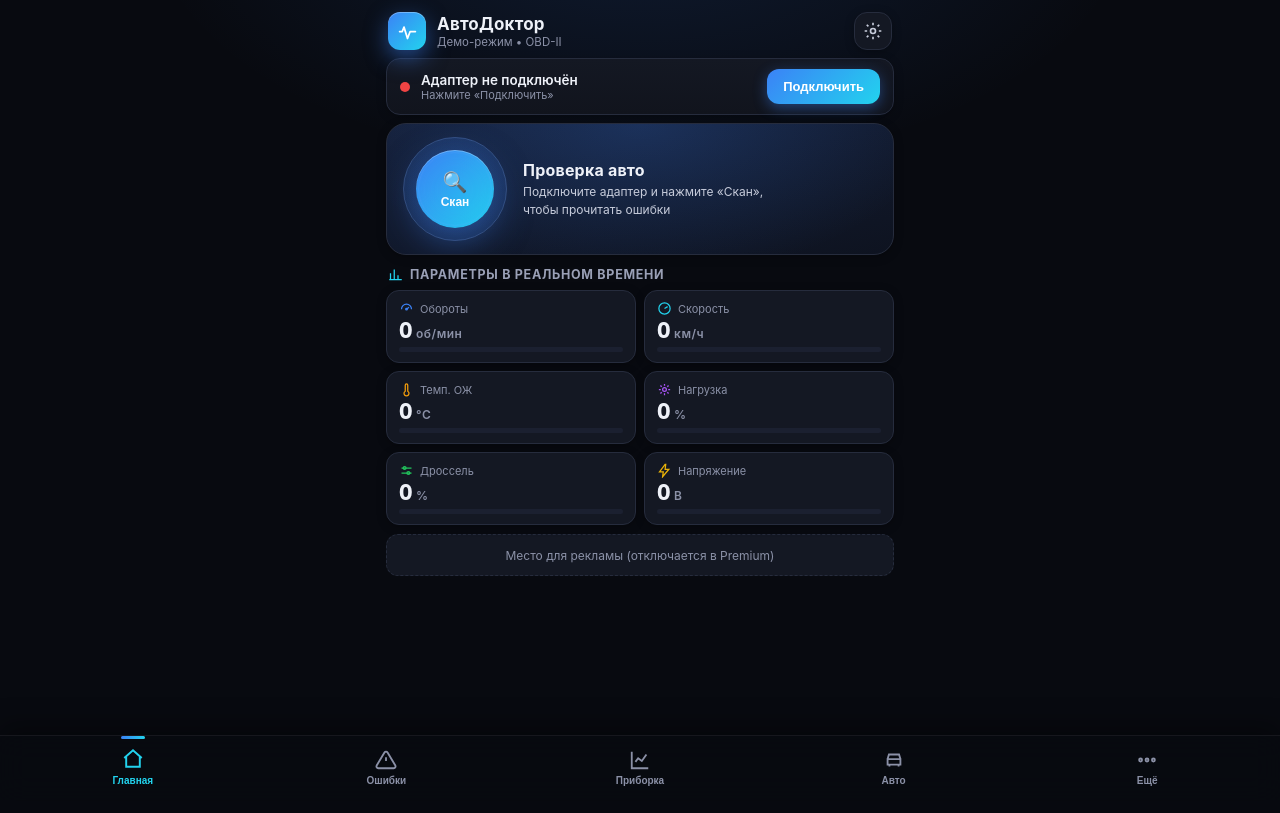
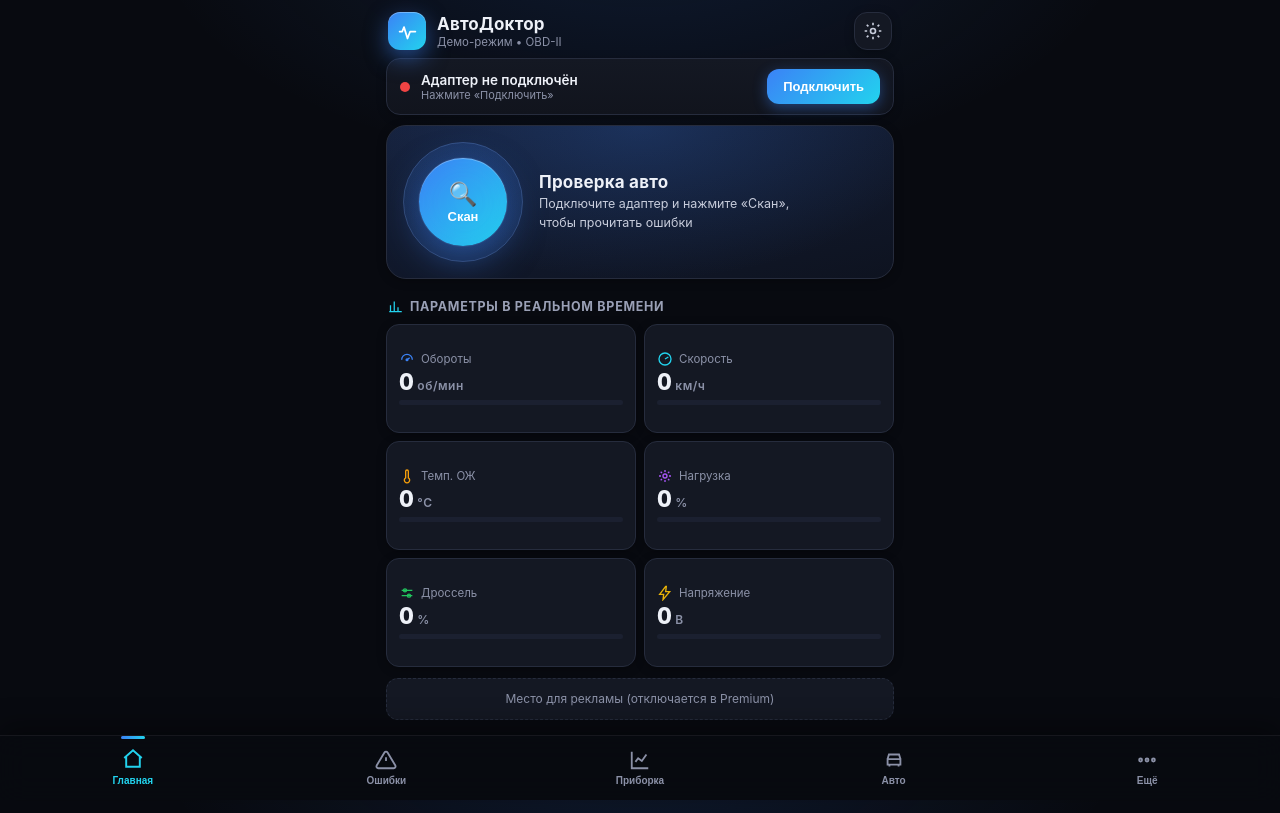
Before and after one commit to artsev228-sudo/autodoctor, a website: page www/index.html in a window 1280 px wide. Drawn offline with Linux system fonts and the light colour scheme.

Commit message:
Add files via upload

```diff
--- a/www/index.html
+++ b/www/index.html
@@ -236,6 +236,29 @@
 .set:nth-of-type(2) .it:nth-child(1) .ic svg{stroke:#3b82f6}
 .set:nth-of-type(2) .it:nth-child(2) .ic svg{stroke:#f97316}
 .set:nth-of-type(2) .it:nth-child(3) .ic svg{stroke:#38bdf8}
+
+/* ===== ЗАПОЛНЕНИЕ ЭКРАНА БЕЗ ПУСТОТЫ (2.5) ===== */
+.page.on{min-height:calc(100dvh - 196px);display:flex;flex-direction:column}
+#p-home #liveGrid,#p-live .grid{flex:1 1 auto;grid-auto-rows:1fr}
+#p-home .tile,#p-live .tile{display:flex;flex-direction:column;justify-content:center}
+#p-home .adslot{flex:0 0 auto}
+.hero{padding:16px}
+.hero .ring{width:120px;height:120px}
+.hero .ring .big{width:88px;height:88px;font-size:13px}
+.hero .ring .big .ic{font-size:23px}
+.hero h2{font-size:17px}
+.hero p{font-size:12.5px}
+.tile .val{font-size:23px}
+.tile .lbl{font-size:11.5px}
+.tile .lbl svg{width:16px;height:16px}
+
+/* ===== ЗАПОЛНЕНИЕ 2.6 (надёжно) ===== */
+.page.on{min-height:calc(100vh - 178px);min-height:calc(100dvh - 178px);display:flex;flex-direction:column}
+#p-home #liveGrid,#p-live .grid{flex:1 1 auto;grid-auto-rows:1fr}
+#p-home .tile,#p-live .tile{display:flex;flex-direction:column;justify-content:center}
+.page.on > .empty{flex:1 1 auto;display:flex;flex-direction:column;align-items:center;justify-content:center;margin:0}
+#p-err #errList:empty + .btn{margin-top:auto}
+#p-car #carInfo:empty ~ .empty{flex:1}
 </style>
 </head>
 <body>
@@ -372,7 +395,7 @@
       </div>
       <div class="it" id="aboutApp">
         <div class="ic"><svg viewBox="0 0 24 24" style="stroke:#38bdf8"><circle cx="12" cy="12" r="9"/><path d="M12 11v5M12 8h.01"/></svg></div>
-        <div class="tx"><b>О приложении</b><span>Версия 2.4 • MVP</span></div>
+        <div class="tx"><b>О приложении</b><span>Версия 2.7 • MVP</span></div>
       </div>
     </div>
     <div class="adslot">Место для рекламы</div>
@@ -1484,7 +1507,7 @@
     toast(ST.connType==="wifi"?"Тип адаптера: Wi-Fi":"Тип адаптера: Bluetooth");
   };
 });
-$("aboutApp").onclick=function(){toast("АвтоДоктор • MVP 2.4");};
+$("aboutApp").onclick=function(){toast("АвтоДоктор • MVP 2.7");};
 $("diagOpen").onclick=openDiag;
 
 /* поиск по коду ошибки */
@@ -1507,6 +1530,19 @@
 ST.demo = !hasBT ? true : ST.demo;
 $("swDemo").classList.toggle("on",ST.demo);
 $("hsub").textContent= ST.demo?"Демо-режим • OBD-II":"Диагностика по OBD-II";
+/* подгон высоты активной вкладки точно под экран (надёжнее vh/dvh) */
+function fitPage(){
+  var p=document.querySelector(".page.on"); if(!p) return;
+  var tab=document.querySelector(".tabbar");
+  var top=p.getBoundingClientRect().top + (window.pageYOffset||0);
+  var avail=window.innerHeight - top - (tab?tab.offsetHeight:78) - 6;
+  p.style.minHeight = Math.max(300, avail) + "px";
+}
+(function(){ var os=switchTab; switchTab=function(x){ os(x); setTimeout(fitPage,0); }; })();
+window.addEventListener("resize", fitPage);
+window.addEventListener("orientationchange", function(){ setTimeout(fitPage,200); });
+setTimeout(fitPage,0); setTimeout(fitPage,300);
+
 resetLive();
 renderErrors();
 </script>
```
